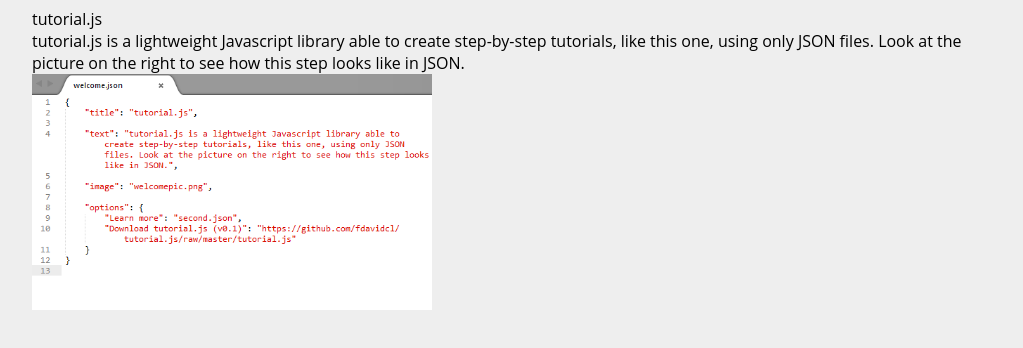
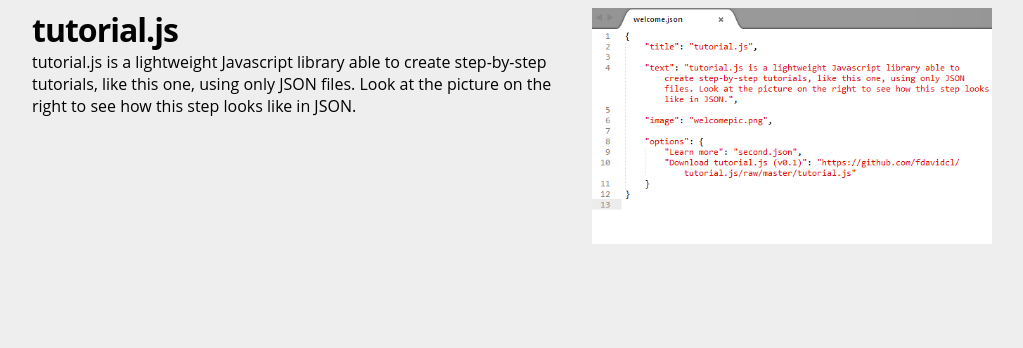
Before and after one commit to fdavidcl/tutorial.js, a plain HTML site: page index.html in a window 1280 px wide. Shown: the whole page, without its empty margins (128-1151 px from the left). Drawn offline with Linux system fonts and the light colour scheme.

Commit message:
CSS fixes

```diff
--- a/css/tutorialjs_default.css
+++ b/css/tutorialjs_default.css
@@ -2,6 +2,11 @@
 .tutorialjs-wrapper {
 	max-width: 960px;
 	margin: 0 auto;
+}
+.tutorialjs-header {
+	font-size: 200%;
+	font-weight: bold;
+	letter-spacing: -1px;
 }
 .tutorialjs-button {
 	background: #69c;
@@ -17,12 +22,11 @@
 .tutorialjs-hide {
 	display: none;
 }
+.tutorialjs-image {
+	float: right;
+	width: 400px;
+	max-width: 100%;
+}
 .tutorialjs-step {
-	display: inline-block;
-	width: auto;
+	padding-right: 420px;
 }
-.tutorialjs-image {
-	display: inline-block;
-	min-width: 120px;
-	max-width: 400px;
-}
--- a/tutorial.js
+++ b/tutorial.js
@@ -46,8 +46,8 @@ var Tutorial = function(args) {
 		s.appendChild(t);
 		s.appendChild(o);
 		w.appendChild(b);
+		w.appendChild(i);
 		w.appendChild(s);
-		w.appendChild(i);
 		container.appendChild(w);
 	}
 
```
